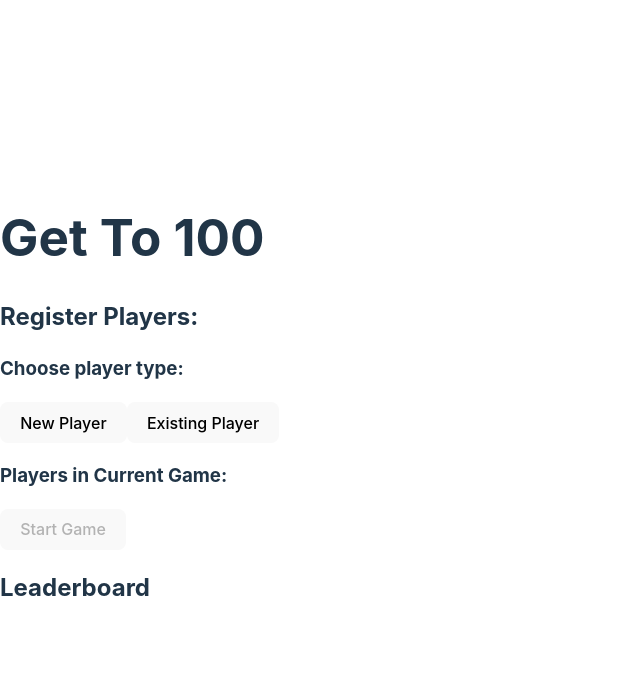
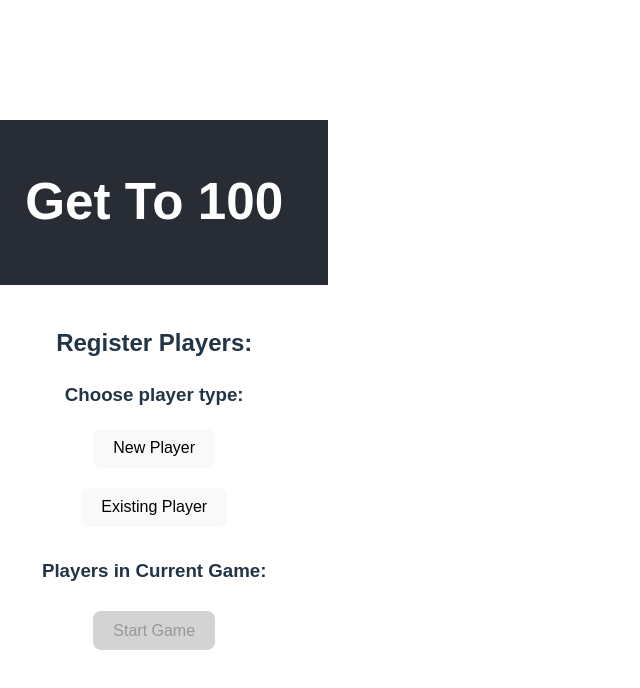
Before and after one commit to Adinakallus/Fullstack4-GetTo100, a React (Vite) app in the folder GetTO100/: page / in a window 1280 px wide. Shown: the top 688 px of the page, without its empty margins (0-640 px from the left). Built offline with nearby package versions, Linux system fonts and the light colour scheme.

Commit message:
styled not centered

```diff
--- a/GetTO100/src/App.css
+++ /dev/null
@@ -1,25 +0,0 @@
-/* src/App.css */
-.App {
-  text-align: center;
-}
-
-.game-boards {
-  display: flex;
-  flex-wrap: wrap;
-  justify-content: center;
-}
-
-.game-board {
-  border: 1px solid #000;
-  margin: 10px;
-  padding: 20px;
-  width: 200px;
-}
-
-.game-board.active {
-  background-color: yellow;
-}
-
-.actions button {
-  margin: 5px;
-}
--- a/GetTO100/src/App.jsx
+++ b/GetTO100/src/App.jsx
@@ -3,6 +3,7 @@ import React, { useState } from 'react';
 import PlayerRegistration from './Components/PlayerRegistration';
 import GameBoard from './Components/Gameboard';
 import Leaderboard from './Components/Leaderboard';
+import '../src/css/App.css';
 
 const App = () => {
   const [players, setPlayers] = useState([]);
@@ -29,11 +30,13 @@ const App = () => {
 
   return (
     <div className="App">
+      <header>
         <h1>Get To 100</h1>
+      </header>
       {!gameStarted ? (
-        <div>
+        <div className="registration-container">
           <PlayerRegistration addPlayer={addPlayer} />
-          <h3> Players in Current Game:</h3>
+          <h3>Players in Current Game:</h3>
           <ul>
             {players.map((player, index) => (
               <li key={index}>
@@ -44,6 +47,7 @@ const App = () => {
           <button onClick={startGame} disabled={players.length === 0}>Start Game</button>
         </div>
       ) : (
+        <div className="game-container">
           <div className="game-boards">
             {players.map((player, index) => (
               <GameBoard
@@ -55,8 +59,9 @@ const App = () => {
               />
             ))}
           </div>
+          <Leaderboard players={players} />
+        </div>
       )}
-      <Leaderboard players={players} />
     </div>
   );
 };
--- a/GetTO100/src/Components/Gameboard.jsx
+++ b/GetTO100/src/Components/Gameboard.jsx
@@ -1,5 +1,6 @@
-// src/components/GameBoard.js
+// src/components/GameBoard.jsx
 import React, { useState, useEffect } from 'react';
+import '../css/Gameboard.css';
 
 const GameBoard = ({ player, isActive, updatePlayer, nextPlayerTurn }) => {
   const [currentNumber, setCurrentNumber] = useState(Math.floor(Math.random() * 100));
--- a/GetTO100/src/Components/Leaderboard.jsx
+++ b/GetTO100/src/Components/Leaderboard.jsx
@@ -1,5 +1,6 @@
-// src/components/Leaderboard.js
+// src/components/Leaderboard.jsx
 import React from 'react';
+import '../css/Leaderboard.css';
 
 const Leaderboard = ({ players }) => {
   const topPlayers = [...players]
@@ -8,7 +9,7 @@ const Leaderboard = ({ players }) => {
     .slice(0, 3);
 
   return (
-    <div>
+    <div className="leaderboard">
       <h2>Leaderboard</h2>
       <ol>
         {topPlayers.map((player) => (
--- a/GetTO100/src/Components/PlayerRegistration.jsx
+++ b/GetTO100/src/Components/PlayerRegistration.jsx
@@ -1,5 +1,6 @@
 // src/components/PlayerRegistration.jsx
 import React, { useState } from 'react';
+import '../css/PlayerRegistration.css';
 
 const PlayerRegistration = ({ addPlayer }) => {
   const [name, setName] = useState('');
@@ -15,7 +16,7 @@ const PlayerRegistration = ({ addPlayer }) => {
           setErrorMessage('Player already exists. Please use existing player option.');
           return;
         } else {
-          const player = { name, games: [], averageSteps: 0 };
+          const player = { name, games: [], highScore: 0 };
           existingPlayers[name] = player;
           localStorage.setItem('players', JSON.stringify(existingPlayers));
           addPlayer(player);
@@ -45,7 +46,7 @@ const PlayerRegistration = ({ addPlayer }) => {
   };
 
   return (
-    <div>
+    <div className="player-registration">
       <h2>Register Players:</h2>
       {!showInput ? (
         <div>
@@ -64,7 +65,7 @@ const PlayerRegistration = ({ addPlayer }) => {
           <button onClick={handleAddPlayer}>Add Player</button>
         </div>
       )}
-      {errorMessage && <p style={{ color: 'red' }}>{errorMessage}</p>}
+      {errorMessage && <p className="error-message">{errorMessage}</p>}
     </div>
   );
 };
--- /dev/null
+++ b/GetTO100/src/css/App.css
@@ -0,0 +1,54 @@
+/* src/App.css */
+.App {
+  text-align: center;
+  font-family: 'Arial', sans-serif;
+  display: flex;
+  flex-direction: column;
+  align-items: center;
+  justify-content: center;
+  min-height: 100vh;
+}
+
+header {
+  background-color: #282c34;
+  padding: 20px;
+  color: white;
+  width: 100%;
+  text-align: center;
+}
+
+.registration-container, .game-container {
+  margin: 20px auto;
+  width: 80%;
+  max-width: 800px;
+}
+
+.game-container {
+  display: flex;
+  justify-content: space-between;
+  align-items: flex-start;
+  width: 100%;
+}
+
+button {
+  margin: 10px;
+  padding: 10px;
+  background-color: #61dafb;
+  border: none;
+  border-radius: 5px;
+  cursor: pointer;
+}
+
+button:disabled {
+  background-color: #d3d3d3;
+  cursor: not-allowed;
+}
+
+ul {
+  list-style-type: none;
+  padding: 0;
+}
+
+.leaderboard {
+  align-self: flex-start;
+}
--- /dev/null
+++ b/GetTO100/src/css/Gameboard.css
@@ -0,0 +1,18 @@
+/* src/components/GameBoard.css */
+.game-board {
+  border: 2px solid #61dafb;
+  border-radius: 10px;
+  padding: 20px;
+  margin: 10px;
+  width: 200px;
+  text-align: center;
+}
+
+.game-board.active {
+  background-color: #e0f7fa;
+}
+
+.actions button {
+  margin: 5px;
+  padding: 5px 10px;
+}
--- /dev/null
+++ b/GetTO100/src/css/Leaderboard.css
@@ -0,0 +1,12 @@
+/* src/components/Leaderboard.css */
+.leaderboard {
+    border: 2px solid #61dafb;
+    border-radius: 10px;
+    padding: 20px;
+    width: 200px;
+    text-align: left;
+  }
+
+  ol {
+    padding-left: 20px;
+  }
--- /dev/null
+++ b/GetTO100/src/css/PlayerRegistration.css
@@ -0,0 +1,17 @@
+/* src/components/PlayerRegistration.css */
+.player-registration {
+  margin: 20px auto;
+}
+
+h3 {
+  margin-bottom: 10px;
+}
+
+input {
+  padding: 5px;
+  margin-right: 10px;
+}
+
+.error-message {
+  color: red;
+}
```
Lines whose indentation alone changed are shown as unchanged.
